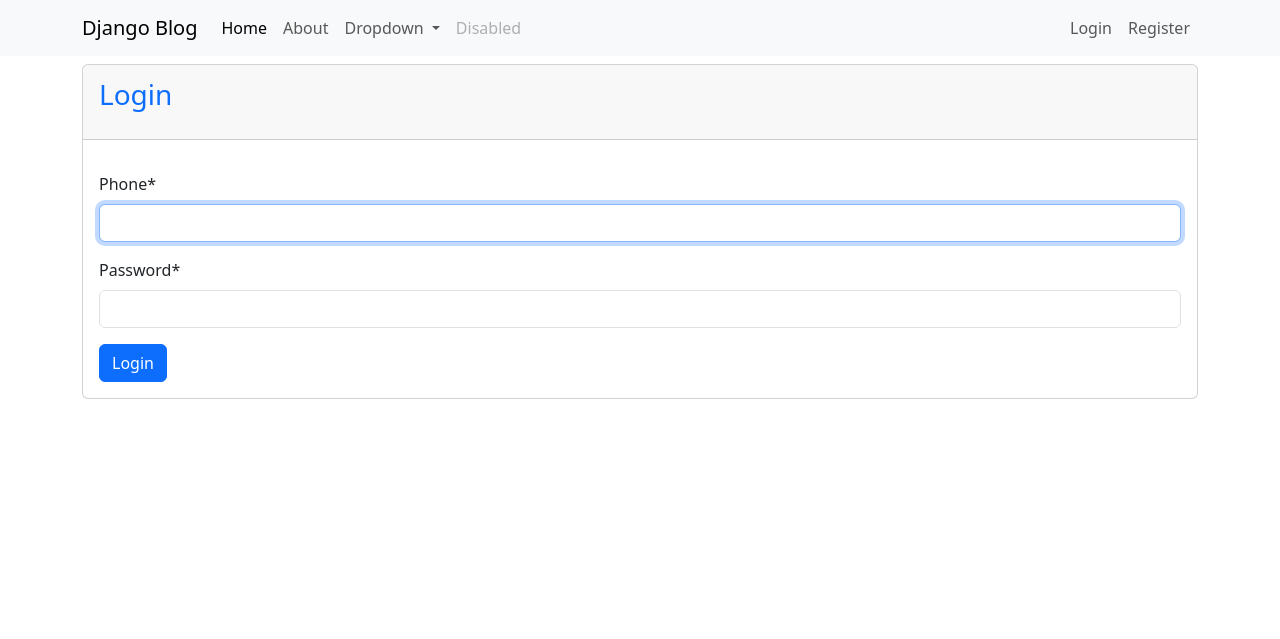
After one commit to SaipovKhasan/dj_blog, a Django app: page /login/ in a window 1280 px wide. The commit adds this page. Shown: the top 639 px of the page. Run offline with Django 3.2, Linux system fonts and the light colour scheme; some libraries are stand-ins or nearby versions.

Commit message:
login reg added

```diff
--- a/blog/urls.py
+++ b/blog/urls.py
@@ -1,13 +1,12 @@
 from django.urls import path
-from blog import views
+from blog import views as blog_views
 
 urlpatterns = [
-    path('', views.home, name='home'),
-    path('in_actives', views.in_active, name='in_active_blogs'),
-    path('<int:blog_id>/view', views.detail, name='detail'),
-    path('about/', views.about, name='about'),
-    path('<int:blog_id>/update', views.update, name='update'),
-    path('<int:blog_id>/delete', views.delete, name='delete'),
-    path('create/', views.create, name='create'),
-    # path('search/', views.search, name='search'),
+    path('', blog_views.home, name='home'),
+    path('create/', blog_views.create, name='create'),
+    path('about/', blog_views.about, name='about'),
+    path('in_actives/', blog_views.in_active, name='in_active_blogs'),
+    path('<int:blog_id>/view', blog_views.detail, name='detail'),
+    path('<int:blog_id>/update', blog_views.update, name='update'),
+    path('<int:blog_id>/delete', blog_views.delete, name='delete'),
 ]
--- a/config/settings.py
+++ b/config/settings.py
@@ -125,4 +125,8 @@ MEDIA_ROOT = os.path.join(BASE_DIR, 'media')
 CRISPY_ALLOWED_TEMPLATE_PACKS = 'bootstrap5'
 CRISPY_TEMPLATE_PACK = 'bootstrap5'
 
-# AUTH_USER_MODEL = 'blog.CustomUser'
+AUTH_USER_MODEL = 'blog.CustomUser'
+
+LOGIN_REDIRECT_URL = 'home'
+LOGIN_URL = 'login'
+LOGOUT_REDIRECT_URL = '/logout/'
--- a/config/urls.py
+++ b/config/urls.py
@@ -2,11 +2,19 @@ from django.conf import settings
 from django.conf.urls.static import static
 from django.contrib import admin
 from django.urls import path, include
-
+from blog import views
+from django.contrib.auth import views as auth_views
+from django.contrib.auth.views import LogoutView
 urlpatterns = [
     path('admin/', admin.site.urls),
     path('', include('blog.urls')),
     path('', include('blog.urls')),
+    # Registration
+    path('register/', views.register, name='register'),
+    path('login/', auth_views.LoginView.as_view(template_name='blog/login.html'), name='login'),
+    path('logout/', views.site_logout, name='site_logout'),
+    path('ask_login/', views.ask_login, name='ask_login'),
+    path('logout/', LogoutView.as_view(template_name='blog/logout.html'), name='site_logout'),
 ]
 
 if settings.DEBUG:
--- a/templates/blog/base.html
+++ b/templates/blog/base.html
@@ -52,12 +52,31 @@
             </ul>
             {% block search %}
             {% endblock %}
+            {% if user.is_authenticated %}
+                <ul class="navbar-nav me-left mb-2 mb-lg-0">
+                    <li class="nav-item">
+                        <a class="nav-link" href="{% url 'login' %}">{{ user.username }} Profile</a>
+                    </li>
+                    <li class="nav-item">
+                        <a class="nav-link" href="{% url 'site_logout' %}">Logout</a>
+                    </li>
+                </ul>
+            {% else %}
+                <ul class="navbar-nav me-left mb-2 mb-lg-0">
+                    <li class="nav-item">
+                        <a class="nav-link" href="{% url 'login' %}">Login</a>
+                    </li>
+                    <li class="nav-item">
+                        <a class="nav-link" href="{% url 'register' %}">Register</a>
+                    </li>
+                </ul>
+            {% endif %}
         </div>
     </div>
 </nav>
 
 {% for message in messages %}
-    <div class="alert alert-{{ message.tags }} alert-dismissible fade show sticky-top" role="alert">
+    <div class="alert alert-{{ message.tags }} alert-dismissible fade show sticky-top z-3" role="alert">
         <strong>{{ message.tags|upper }}: </strong> {{ message }}
         <button type="button" class="btn-close" data-bs-dismiss="alert" aria-label="Close"></button>
     </div>
--- /dev/null
+++ b/templates/blog/login.html
@@ -0,0 +1,20 @@
+{% extends 'blog/base.html' %}
+{% load crispy_forms_tags %}
+{% block title %}
+    Login
+{% endblock %}
+
+{% block content %}
+    <div class="card my-2">
+        <div class="card-header">
+            <p class="fs-3 text-primary">Login</p>
+        </div>
+        <div class="card-body">
+            <form method="POST" action="{% url 'login' %}">
+                {% csrf_token %}
+                <p>{{ form|crispy }}</p>
+                <button type="submit" class="btn btn-primary">Login</button>
+            </form>
+        </div>
+    </div>
+{% endblock %}
```
Also changed, not shown: blog/admin.py (+23 -1 lines), blog/forms.py (+15 -1 lines), blog/models.py (+10 -7 lines), blog/views.py (+24 -22 lines), templates/blog/ask_login.html (added, +20 -0 lines), templates/blog/logout.html (added, +14 -0 lines), templates/blog/register.html (added, +22 -0 lines), templates/blog/search.html (deleted, +0 -17 lines), blog/migrations/0001_initial.py, blog/migrations/0002_alter_customuser_phone.py (added), blog/migrations/0003_alter_customuser_email.py (added), db.sqlite3, media/blog_images/2020_BYD_Song_Plus_DM-i_m50LrCX.jpg (added), media/blog_images/Без_названия_2QfXxRc.jfif (added).
